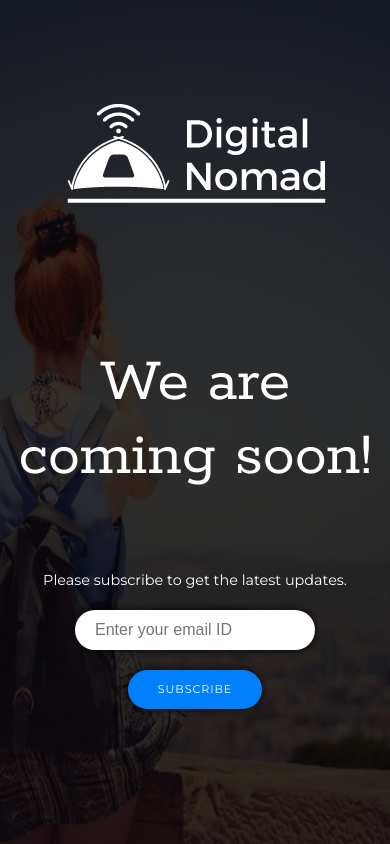
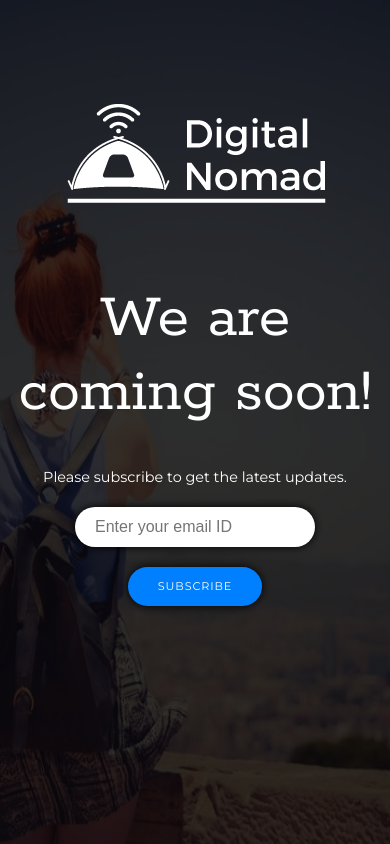
Before and after one commit to prank7/Landing-Page-DN, a plain HTML site: page index.html in a window 390 px wide. Drawn offline with nearby package versions, Linux system fonts and the light colour scheme.

Commit message:
Fix responsiv

```diff
--- a/main.css
+++ b/main.css
@@ -15,7 +15,7 @@ body {
 .logo {
 	position: relative;
 	padding-top: 2.8em;
-	padding-bottom: 4em;
+	padding-bottom: 2em;
 	text-align: center;
 }
 
@@ -119,7 +119,7 @@ input:placeholder-shown {
 
   h1 {
   	font-size: 4em;
-  	padding-bottom: 20%;
+  	padding-bottom: 10%;
   }
 
   input {
```
